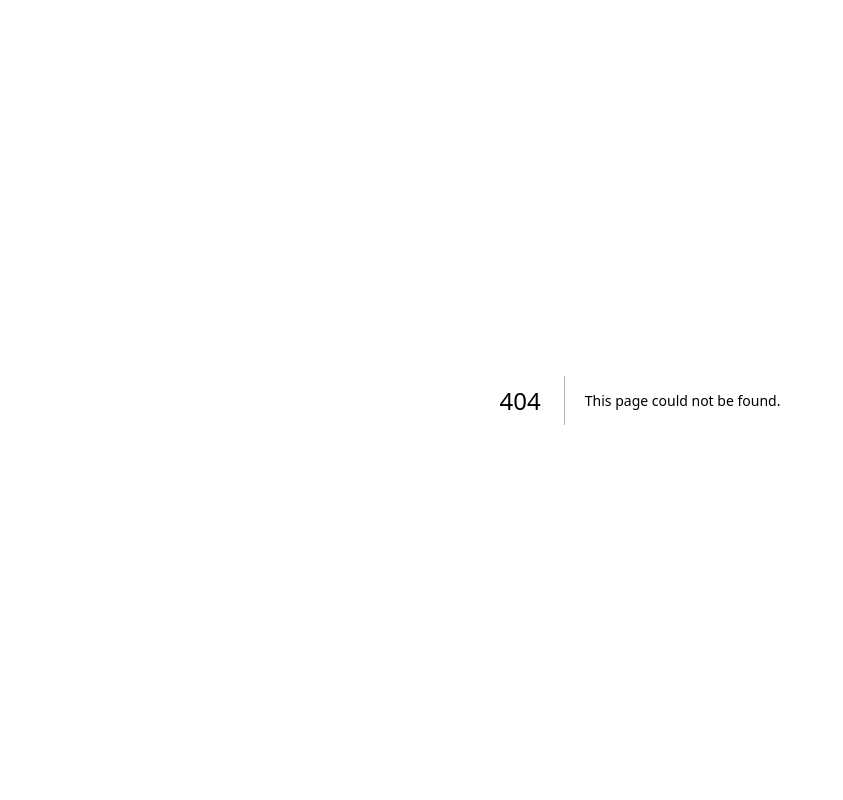
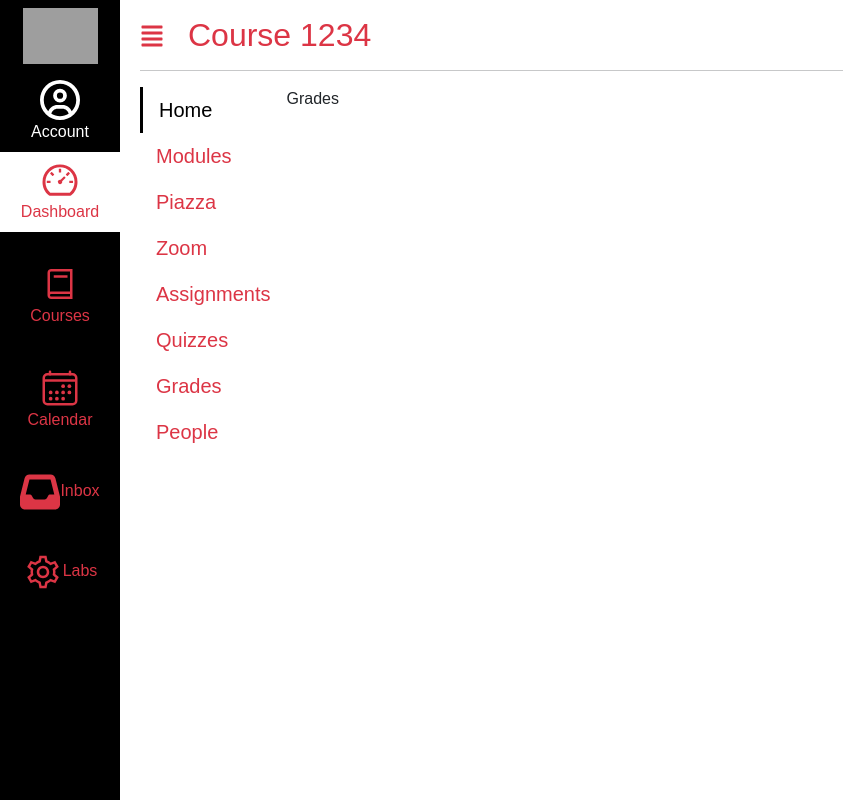
Before and after one commit to Rushikesh-pawar/kambaz-next-js, a Next.js app: page /Courses/1234/Grades in a window 1280 px wide. Before the commit this address had no page. Shown: the whole page, without its empty margins (0-843 px from the left). Built offline with nearby package versions, Linux system fonts and the light colour scheme; grey boxes are pictures that could not be loaded.

Commit message:
a2 CSS and Bootstrapss

```diff
--- /dev/null
+++ b/app/(Kambaz)/Courses/[cid]/Grades/page.tsx
@@ -0,0 +1,4 @@
+export default function Grades() {
+ return (
+  <div>Grades</div>
+);}
--- /dev/null
+++ b/app/(Kambaz)/Courses/[cid]/Zoom/page.tsx
@@ -0,0 +1,4 @@
+export default function Zoom() {
+ return (
+  <div>Zoom</div>
+);}
```
Also changed, not shown: app/(Kambaz)/Courses/[cid]/Piazza/page.tsx (added), app/(Kambaz)/Courses/[cid]/Quizzes/page.tsx (added).
